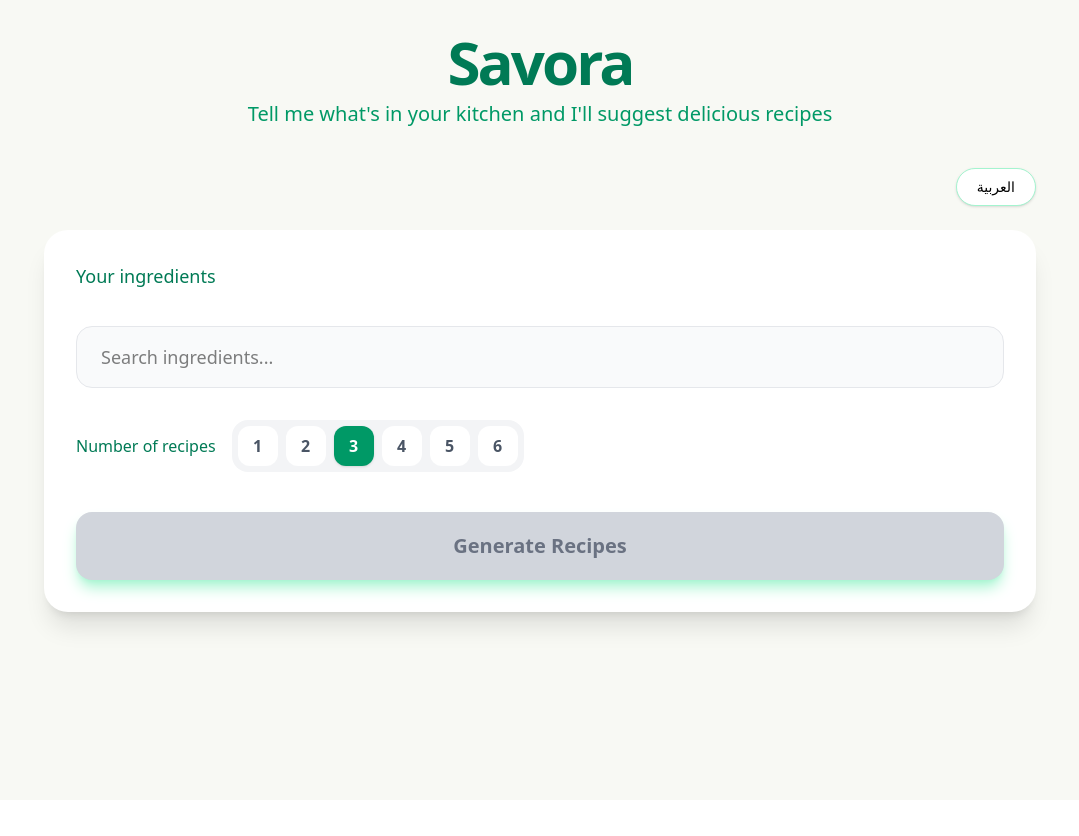
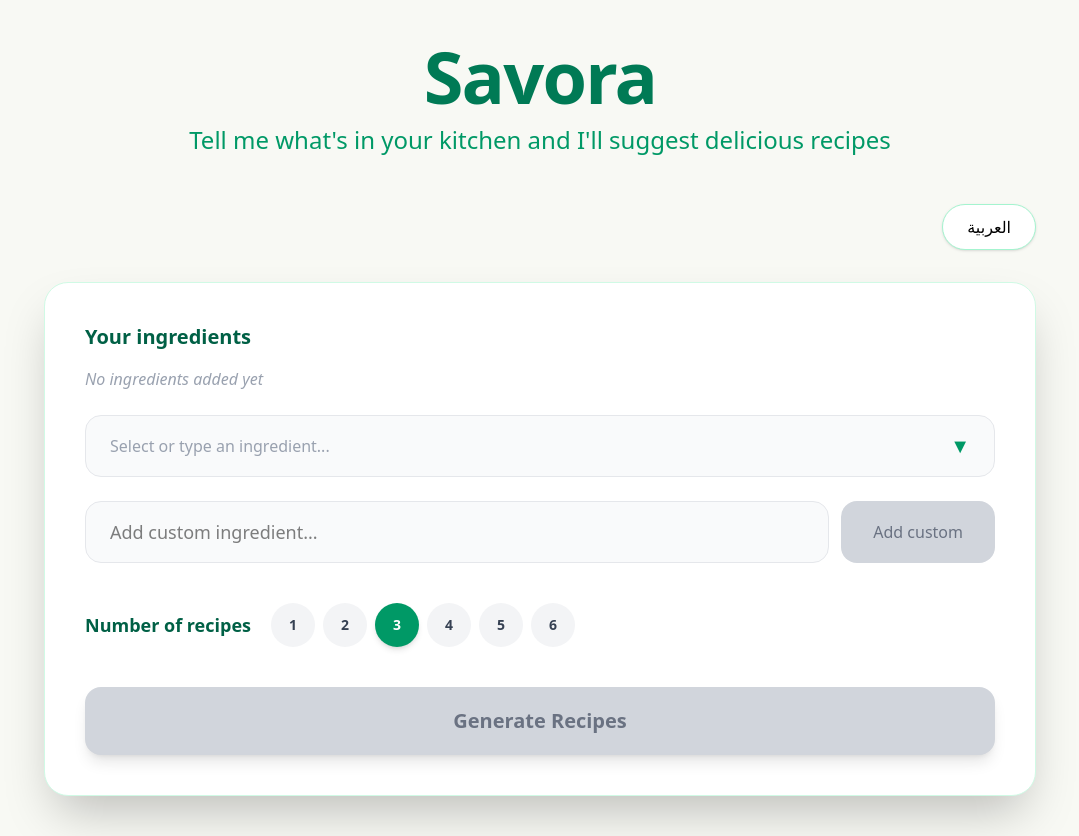
Before and after one commit to kingofdead6/Savora, a React (Vite) app in the folder client/: page / in a window 1280 px wide. Shown: the whole page, without its empty margins (100-1179 px from the left). Before the commit the page ends 800 px from the top, so only its background shows below. Built offline with nearby package versions, Linux system fonts and the light colour scheme.

Commit message:
Added new features

```diff
--- a/client/src/components/chat/ReciptFinder.jsx
+++ b/client/src/components/chat/ReciptFinder.jsx
@@ -34,8 +34,8 @@ const translations = {
   en: {
     title: "Savora",
     subtitle: "Tell me what's in your kitchen and I'll suggest delicious recipes",
-    searchPlaceholder: "Search ingredients...",
-    add: "Add",
+    dropdownPlaceholder: "Select or type an ingredient...",
+    addCustom: "Add custom",
     numRecipes: "Number of recipes",
     generate: "Generate Recipes",
     loading: "Savora is thinking...",
@@ -49,8 +49,8 @@ const translations = {
   ar: {
     title: "سافورا",
     subtitle: "قل لي ماذا في مطبخك وسأقترح لك وصفات شهية",
-    searchPlaceholder: "ابحث عن مكونات...",
-    add: "إضافة",
+    dropdownPlaceholder: "اختر أو اكتب مكونًا...",
+    addCustom: "إضافة مخصص",
     numRecipes: "عدد الوصفات",
     generate: "احصل على الوصفات",
     loading: "سافورا يفكر...",
@@ -66,7 +66,8 @@ const translations = {
 export default function RecipeFinder() {
   const [lang, setLang] = useState('en');
   const [selected, setSelected] = useState([]);
-  const [searchTerm, setSearchTerm] = useState('');
+  const [dropdownOpen, setDropdownOpen] = useState(false);
+  const [customInput, setCustomInput] = useState('');
   const [numRecipes, setNumRecipes] = useState(3);
   const [recipes, setRecipes] = useState([]);
   const [loading, setLoading] = useState(false);
@@ -75,18 +76,12 @@ export default function RecipeFinder() {
   const t = translations[lang];
   const isArabic = lang === 'ar';
 
-  // Filter ingredients based on current language + search
-  const filteredIngredients = useMemo(() => {
-    return bilingualIngredients.filter(item => {
-      const name = item[lang].toLowerCase();
-      return name.includes(searchTerm.toLowerCase());
-    });
-  }, [searchTerm, lang]);
-
   const addIngredient = (name) => {
-    if (!name || selected.includes(name)) return;
-    setSelected([...selected, name]);
-    setSearchTerm('');
+    const trimmed = name.trim();
+    if (!trimmed || selected.includes(trimmed)) return;
+    setSelected([...selected, trimmed]);
+    setCustomInput('');
+    setDropdownOpen(false);
   };
 
   const removeIngredient = (name) => {
@@ -103,7 +98,7 @@ export default function RecipeFinder() {
     const ingredientsText = selected.join(", ");
     const langPrompt = isArabic
       ? `رد باللغة العربية فقط. اقترح بالضبط ${numRecipes} وصفات.`
-      : `Reply in ${lang} only. Suggest exactly ${numRecipes} recipes.`;
+      : `Reply in English only. Suggest exactly ${numRecipes} recipes.`;
 
     const message = `${langPrompt} I have these ingredients: ${ingredientsText}. Suggest recipes.`;
 
@@ -133,29 +128,29 @@ export default function RecipeFinder() {
 
   return (
     <div dir={isArabic ? "rtl" : "ltr"} className="min-h-screen bg-[#f8f9f4] font-sans">
-      <div className="max-w-5xl mx-auto px-4 py-8">
+      <div className="max-w-5xl mx-auto px-4 py-10">
 
         {/* Header */}
-        <div className="text-center mb-10">
-          <h1 className="text-6xl font-bold text-emerald-700 tracking-tighter">Savora</h1>
-          <p className="text-emerald-600 text-xl mt-2">{t.subtitle}</p>
+        <div className="text-center mb-12">
+          <h1 className="text-6xl md:text-7xl font-extrabold text-emerald-700 tracking-tight">Savora</h1>
+          <p className="text-emerald-600 text-xl md:text-2xl mt-3 font-light">{t.subtitle}</p>
         </div>
 
         {/* Language Switch */}
-        <div className="flex justify-end mb-6">
+        <div className="flex justify-end mb-8">
           <button
             onClick={() => setLang(lang === 'en' ? 'ar' : 'en')}
-            className="px-5 py-2 bg-white shadow rounded-full text-sm font-medium border border-emerald-200 hover:border-emerald-400 transition"
+            className="px-6 py-2.5 bg-white rounded-full shadow-sm border border-emerald-200 hover:border-emerald-400 font-medium transition"
           >
             {lang === 'en' ? 'العربية' : 'English'}
           </button>
         </div>
 
-        <div className="bg-white rounded-3xl shadow-xl p-8">
+        <div className="bg-white rounded-3xl shadow-2xl p-8 md:p-10 border border-emerald-100">
 
           {/* Ingredients Section */}
           <div className="mb-10">
-            <label className="block text-emerald-700 font-medium mb-3 text-lg">
+            <label className="block text-emerald-800 font-semibold text-xl mb-4">
               {t.ingredientsLabel}
             </label>
 
@@ -164,64 +159,93 @@ export default function RecipeFinder() {
               {selected.map(item => (
                 <div
                   key={item}
-                  className="bg-emerald-100 text-emerald-800 px-5 py-2.5 rounded-2xl flex items-center gap-3 text-base font-medium shadow-sm"
+                  className="bg-emerald-100 text-emerald-800 px-5 py-2.5 rounded-full flex items-center gap-3 shadow-sm border border-emerald-200"
                 >
-                  {item}
+                  <span className="font-medium">{item}</span>
                   <button
                     onClick={() => removeIngredient(item)}
-                    className="text-emerald-600 hover:text-red-600 text-xl leading-none"
+                    className="text-emerald-600 hover:text-red-600 text-xl font-bold leading-none"
                   >
                     ×
                   </button>
                 </div>
               ))}
+              {selected.length === 0 && (
+                <span className="text-gray-400 italic">No ingredients added yet</span>
+              )}
             </div>
 
-            {/* Searchable Dropdown */}
-            <div className="relative mb-4">
-              <input
-                type="text"
-                value={searchTerm}
-                onChange={(e) => setSearchTerm(e.target.value)}
-                placeholder={t.searchPlaceholder}
-                className="w-full px-6 py-4 bg-gray-50 border border-gray-200 rounded-2xl focus:outline-none focus:border-emerald-500 text-lg"
-              />
+            {/* Dropdown + Custom input */}
+            <div className="relative mb-6">
+              <div
+                className="w-full px-6 py-4 bg-gray-50 border border-gray-200 rounded-2xl flex items-center justify-between cursor-pointer hover:border-emerald-400 transition"
+                onClick={() => setDropdownOpen(!dropdownOpen)}
+              >
+                <span className={customInput ? "text-gray-900" : "text-gray-400"}>
+                  {customInput || t.dropdownPlaceholder}
+                </span>
+                <span className="text-emerald-600 text-xl">▼</span>
+              </div>
 
-              {/* Suggestions dropdown */}
-              {searchTerm && (
-                <div className="absolute mt-2 w-full bg-white rounded-2xl shadow-xl border border-gray-100 max-h-72 overflow-auto z-50">
-                  {filteredIngredients.length === 0 ? (
-                    <div className="p-6 text-gray-400 text-center">No matches</div>
-                  ) : (
-                    filteredIngredients.map(item => (
+              {dropdownOpen && (
+                <div className="absolute mt-2 w-full bg-white rounded-2xl shadow-2xl border border-gray-200 max-h-80 overflow-auto z-50">
+                  {bilingualIngredients.map(item => (
                     <div
                       key={item.en}
                       onClick={() => addIngredient(item[lang])}
-                        className="px-6 py-4 hover:bg-emerald-50 cursor-pointer flex justify-between items-center border-b last:border-none"
+                      className="px-6 py-4 hover:bg-emerald-50 cursor-pointer border-b last:border-none flex justify-between items-center"
                     >
-                        <span className="text-lg">{item[lang]}</span>
-                        <span className="text-emerald-600 text-sm opacity-70">Add</span>
+                      <span className="text-lg font-medium">{item[lang]}</span>
+                      <span className="text-emerald-600 text-sm">Add</span>
                     </div>
-                    ))
-                  )}
+                  ))}
                 </div>
               )}
             </div>
 
+            {/* Custom input + Add button */}
+            <div className="flex gap-3">
+              <input
+                type="text"
+                value={customInput}
+                onChange={(e) => setCustomInput(e.target.value)}
+                onKeyDown={(e) => {
+                  if (e.key === 'Enter') {
+                    e.preventDefault();
+                    addIngredient(customInput);
+                  }
+                }}
+                placeholder={isArabic ? "أضف مكون غير موجود في القائمة..." : "Add custom ingredient..."}
+                className="flex-1 px-6 py-4 bg-gray-50 border border-gray-200 rounded-2xl focus:outline-none focus:border-emerald-500 text-lg"
+              />
+              <button
+                onClick={() => addIngredient(customInput)}
+                disabled={!customInput.trim()}
+                className={`px-8 py-4 rounded-2xl font-medium transition ${
+                  customInput.trim()
+                    ? 'bg-emerald-600 text-white hover:bg-emerald-700'
+                    : 'bg-gray-300 text-gray-500 cursor-not-allowed'
+                }`}
+              >
+                {t.addCustom}
+              </button>
+            </div>
+          </div>
+
           {/* Number of recipes */}
-            <div className="flex items-center gap-4 mt-8">
-              <span className="text-emerald-700 font-medium whitespace-nowrap">
+          <div className="flex items-center gap-5 mb-10">
+            <span className="text-emerald-800 font-semibold text-lg whitespace-nowrap">
               {t.numRecipes}
             </span>
-              <div className="flex gap-2 bg-gray-100 rounded-2xl p-1.5">
+            <div className="flex flex-wrap gap-2">
               {[1, 2, 3, 4, 5, 6].map(n => (
                 <button
                   key={n}
                   onClick={() => setNumRecipes(n)}
-                    className={`w-10 h-10 rounded-xl font-semibold transition-all ${
+                  className={`w-11 h-11 rounded-full font-semibold transition-all text-sm ${
                     numRecipes === n
-                        ? 'bg-emerald-600 text-white shadow'
-                        : 'bg-white hover:bg-gray-50 text-gray-600'
+                      ? 'bg-emerald-600 text-white shadow-md'
+                      : 'bg-gray-100 text-gray-700 hover:bg-gray-200'
                   }`}
                 >
                   {n}
@@ -229,16 +253,15 @@ export default function RecipeFinder() {
               ))}
             </div>
           </div>
-          </div>
 
           {/* Generate Button */}
           <button
             onClick={handleGenerate}
             disabled={loading || selected.length === 0}
-            className={`w-full py-5 rounded-2xl text-xl font-bold transition-all shadow-lg shadow-emerald-200 ${
+            className={`w-full py-5 rounded-2xl text-xl font-bold shadow-lg transition-all ${
               loading || selected.length === 0
                 ? 'bg-gray-300 text-gray-500 cursor-not-allowed'
-                : 'bg-gradient-to-r from-emerald-600 to-teal-600 hover:from-emerald-700 hover:to-teal-700 text-white active:scale-[0.985]'
+                : 'bg-gradient-to-r from-emerald-600 to-teal-600 hover:from-emerald-700 hover:to-teal-700 text-white active:scale-[0.98]'
             }`}
           >
             {loading ? t.loading : t.generate}
@@ -247,7 +270,7 @@ export default function RecipeFinder() {
 
         {/* Results */}
         {error && (
-          <div className="mt-8 text-center text-red-600 bg-red-50 p-6 rounded-2xl">
+          <div className="mt-10 text-center text-red-600 bg-red-50 p-6 rounded-2xl border border-red-100">
             {error}
           </div>
         )}
@@ -255,10 +278,10 @@ export default function RecipeFinder() {
         {recipes.length > 0 && (
           <div className="mt-12 grid md:grid-cols-2 lg:grid-cols-3 gap-8">
             {recipes.map((recipe, i) => (
-              <div key={i} className="bg-white rounded-3xl overflow-hidden shadow-lg border border-gray-100">
-                <div className="bg-gradient-to-br from-emerald-600 to-teal-600 h-3" />
-                <div className="p-7">
-                  <h3 className="text-2xl font-bold text-emerald-800 mb-4 leading-tight">
+              <div key={i} className="bg-white rounded-3xl overflow-hidden shadow-xl border border-gray-100">
+                <div className="bg-gradient-to-r from-emerald-600 to-teal-600 h-3" />
+                <div className="p-8">
+                  <h3 className="text-2xl font-bold text-emerald-800 mb-4">
                     {recipe.title}
                   </h3>
 
@@ -266,28 +289,30 @@ export default function RecipeFinder() {
                     {recipe.description}
                   </p>
 
-                  <div className="flex gap-8 text-sm text-gray-500 mb-6">
-                    <div>{t.time}: <span className="font-medium text-emerald-700">{recipe.time}</span></div>
-                    <div>{t.servings}: <span className="font-medium text-emerald-700">{recipe.servings}</span></div>
+                  <div className="flex gap-6 text-sm text-gray-600 mb-6">
+                    <div>{t.time}: <span className="font-semibold text-emerald-700">{recipe.time}</span></div>
+                    <div>{t.servings}: <span className="font-semibold text-emerald-700">{recipe.servings}</span></div>
                   </div>
 
-                  <div className="mb-6">
-                    <div className="font-semibold text-emerald-800 mb-3">{t.ingredients}</div>
-                    <ul className="space-y-2 text-gray-700">
+                  <div className="mb-8">
+                    <div className="font-semibold text-emerald-800 mb-4 text-lg">{t.ingredients}</div>
+                    <div className="flex flex-wrap gap-3">
                       {recipe.ingredients.map((ing, idx) => (
-                        <li key={idx} className="flex gap-3">
-                          <span className="text-emerald-500">•</span>
+                        <div
+                          key={idx}
+                          className="bg-emerald-50 text-emerald-800 px-5 py-2 rounded-full text-sm font-medium border border-emerald-200 shadow-sm"
+                        >
                           {ing}
-                        </li>
+                        </div>
                       ))}
-                    </ul>
+                    </div>
                   </div>
 
                   <div>
-                    <div className="font-semibold text-emerald-800 mb-3">{t.steps}</div>
-                    <ol className="list-decimal pl-5 space-y-3 text-gray-700 text-[15px]">
+                    <div className="font-semibold text-emerald-800 mb-4 text-lg">{t.steps}</div>
+                    <ol className="list-decimal pl-6 space-y-3 text-gray-700">
                       {recipe.steps.map((step, idx) => (
-                        <li key={idx}>{step}</li>
+                        <li key={idx} className="leading-relaxed">{step}</li>
                       ))}
                     </ol>
                   </div>
@@ -298,7 +323,7 @@ export default function RecipeFinder() {
         )}
 
         {recipes.length === 0 && !loading && selected.length > 0 && (
-          <div className="text-center text-gray-400 mt-16 text-lg">
+          <div className="text-center text-gray-500 mt-16 text-lg italic">
             {t.noRecipes}
           </div>
         )}
```
Lines whose indentation alone changed are shown as unchanged.
